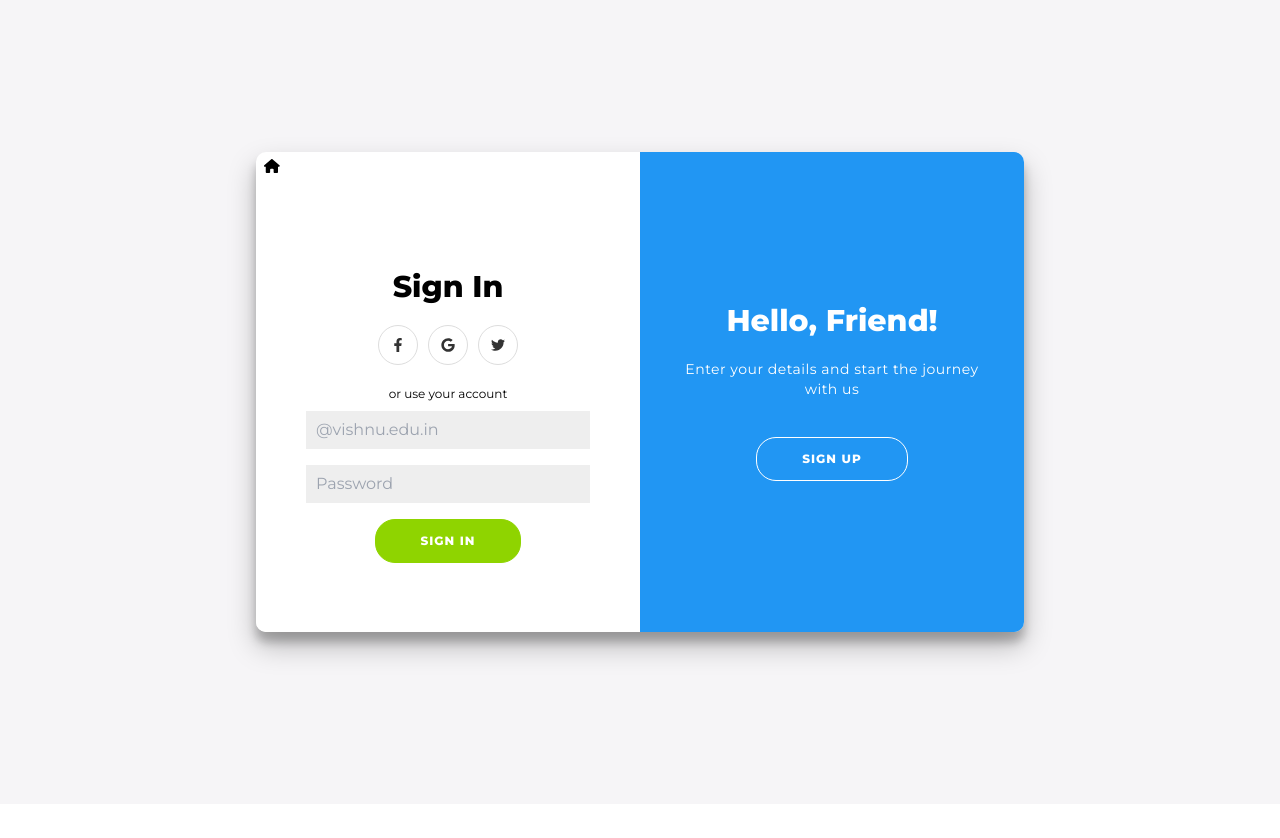
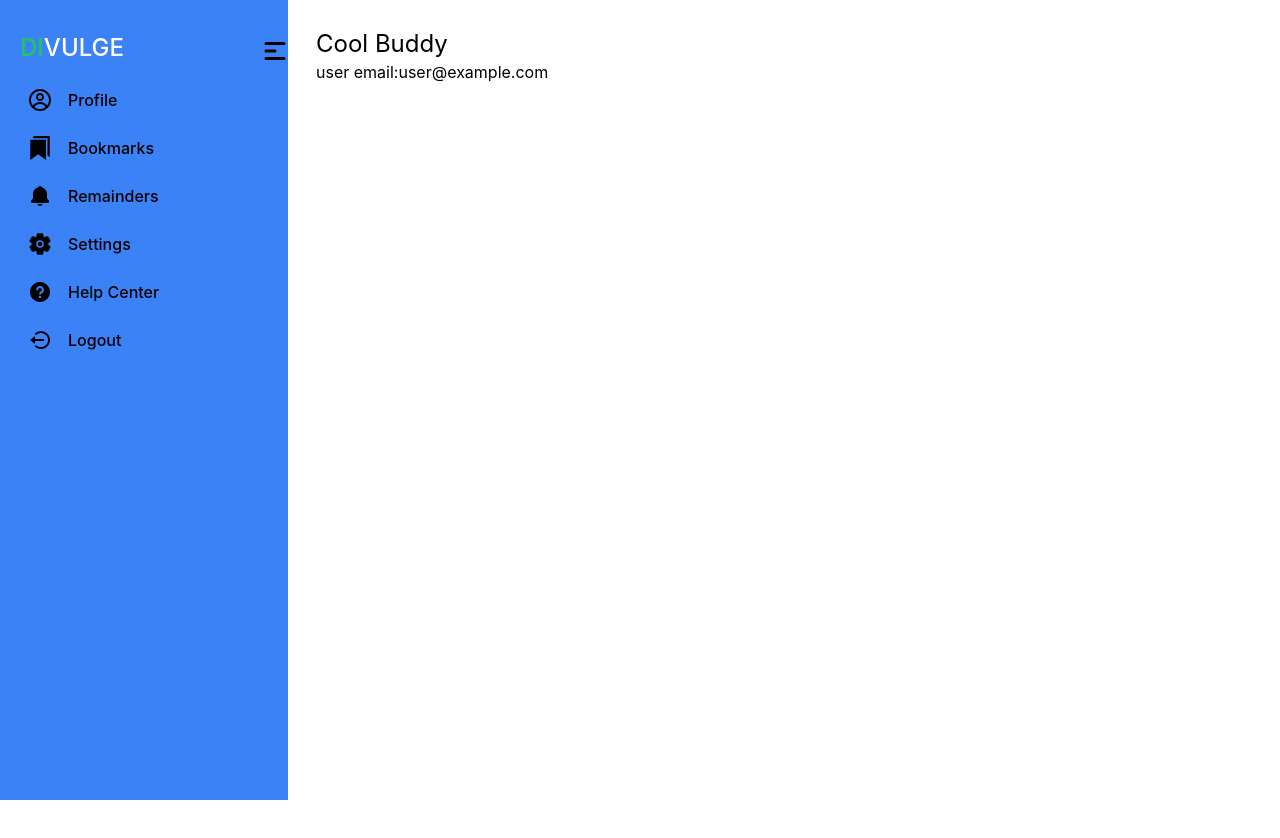
Before and after one commit to raghavendra-10/clgtwitter, a React (Create React App) app: page /dashboard in a window 1280 px wide. Before the commit this address led to /register. Shown: the top 838 px of the page. After the commit the page ends 800 px from the top, so only its background shows below. Built offline with nearby package versions, Linux system fonts and the light colour scheme; no server answers; sample sign-in values are in the browser's storage.

Commit message:
total login functionalityadded

```diff
--- a/src/App.js
+++ b/src/App.js
@@ -1,34 +1,33 @@
-import { BrowserRouter, Routes, Route, Navigate } from "react-router-dom";
-import React, { useState } from "react";
+import { Routes, Route, BrowserRouter } from "react-router-dom";
+import React from "react";
 import Home from "./components/Home";
 import SlideLogin from "./components/SlideLogin";
 import Dashboard from "./components/Dashboard";
+import { AuthContextProvider } from "./context/AuthContext";
+import ProtectedRoutes from "./components/ProtectedRoutes";
 
-// import './App.css';
+
 
 function App() {
-  const [isAuthenticated, setIsAuthenticated] = useState(false);
 
-  const handleLogout = () => {
-    setIsAuthenticated(false);
-
-  };
   return (
     <div className="App">
+      <AuthContextProvider>
         <BrowserRouter>
           <Routes>
             <Route path="/" element={<Home />} />
-          <Route
-            path="/register"
-            element={<SlideLogin setIsAuthenticated={setIsAuthenticated}/>}
-          />
+            <Route path="/register" element={<SlideLogin />} />
             <Route
               path="/dashboard"
-            element={isAuthenticated ? <Dashboard handleLogout={handleLogout}/> : <Navigate to="/register" />}
+              element={
+                <ProtectedRoutes>
+                  <Dashboard />
+                </ProtectedRoutes>
+              }
             />
           </Routes>
         </BrowserRouter>
-
+      </AuthContextProvider>
     </div>
   );
 }
--- a/src/components/Dashboard.jsx
+++ b/src/components/Dashboard.jsx
@@ -4,9 +4,22 @@ import { CgProfile } from 'react-icons/cg';
 import { IoBookmarksSharp } from 'react-icons/io5';
 import { BiSolidBell, BiSolidHelpCircle, BiLogOutCircle } from 'react-icons/bi';
 import { IoSettings } from 'react-icons/io5';
+import { UserAuth } from '../context/AuthContext';
+import { useNavigate } from 'react-router-dom';
 
-const Dashboard = ({handleLogout}) => {
+const Dashboard = () => {
   const [open, setOpen] = useState(true);
+  const {user,logout}=UserAuth()
+  const navigate = useNavigate();
+
+  const handleLogout=async () => {
+    try{
+      await logout();
+      navigate('/');
+    }catch(e){
+      console.log(e.message);
+    }
+  }
 
   return (
     <div className="flex">
@@ -101,9 +114,7 @@ const Dashboard = ({handleLogout}) => {
               className={`text-base font-medium flex-1 duration-200 ${
                 !open && "hidden"
               }`}
-              onClick={() => {
-                handleLogout();
-              }}
+              onClick={handleLogout}
             >
               Logout
             </span>
@@ -114,6 +125,7 @@ const Dashboard = ({handleLogout}) => {
 
       <div className="p-7">
         <h1 className="text-2xl">Cool Buddy</h1>
+        <p>user email:{user && user.email}</p>
       </div>
     </div>
   );
--- /dev/null
+++ b/src/components/ProtectedRoutes.js
@@ -0,0 +1,15 @@
+import React from 'react'
+import { Navigate } from 'react-router-dom'
+import { UserAuth } from '../context/AuthContext'
+
+
+const ProtectedRoutes = ({children}) => {
+    const {user} =UserAuth()
+    if(!user){
+        return <Navigate to="/"/>
+    }
+    return children;
+
+}
+
+export default ProtectedRoutes
--- a/src/components/SlideLogin.jsx
+++ b/src/components/SlideLogin.jsx
@@ -1,57 +1,51 @@
-import React, { useState} from "react";
-import { auth } from "../firebaseConfig";
+import React, { useState } from "react";
+// import { auth } from "../firebaseConfig";
 import { useNavigate } from "react-router-dom";
 import { toast } from "react-toastify";
 import "react-toastify/dist/ReactToastify.css";
 import { Link } from "react-router-dom";
 import { FontAwesomeIcon } from "@fortawesome/react-fontawesome";
 import { faHome } from "@fortawesome/free-solid-svg-icons";
+import { UserAuth } from "../context/AuthContext";
 
-import {
-  createUserWithEmailAndPassword,
-  signInWithEmailAndPassword,
-} from "firebase/auth";
+// import {
+//   createUserWithEmailAndPassword,
+//   signInWithEmailAndPassword,
+// } from "firebase/auth";
 import "./login.css";
 import { FaFacebookF, FaGoogle, FaTwitter } from "react-icons/fa";
 
-const SlideLogin = ({ setIsAuthenticated }) => {
+const SlideLogin = () => {
   const [isSignup, setIsSignup] = useState(false);
-  const [registerEmail, setRegisterEmail] = useState("");
-  const [registerPassword, setRegisterPassword] = useState("");
+  const [email, setEmail] = useState("");
+  const [password, setPassword] = useState("");
+
   const [loginEmail, setLoginEmail] = useState("");
   const [loginPassword, setLoginPassword] = useState("");
 
   const navigate = useNavigate();
+  const { signIn } = UserAuth();
 
-  const emailPattern = /^[a-zA-Z0-9._%+-]+@vishnu\.edu\.in$/;
-  const register = async () => {
+  const { createUser } = UserAuth();
+
+  const handleSubmit = async (e) => {
+    e.preventDefault();
+
     try {
-      if (!emailPattern.test(registerEmail)) {
-        toast.error("Please use a valid vishnu.edu.in email.");
-        return;
-      }
-
-      await createUserWithEmailAndPassword(auth, registerEmail, registerPassword);
-
-      toast.success("Registered successfully!");
-    } catch (error) {
-      toast.error(error.message);
+      await createUser(email, password);
+      toast.success("Registered Successfully");
+    } catch (e) {
+      toast.error(e.message);
     }
   };
+  const handleLoginSubmit = async (e) => {
+    e.preventDefault();
 
-  const login = async () => {
     try {
-      if (!emailPattern.test(loginEmail)) {
-        toast.error("Please use a valid vishnu.edu.in email.");
-        return;
-      }
-
-      await signInWithEmailAndPassword(auth, loginEmail, loginPassword);
-
-      setIsAuthenticated(true);
+      await signIn(loginEmail, loginPassword);
       navigate("/dashboard");
-    } catch (error) {
-      toast.error("Login failed. Please check your credentials.");
+    } catch (e) {
+      toast.error(e.message);
     }
   };
 
@@ -60,15 +54,15 @@ const SlideLogin = ({ setIsAuthenticated }) => {
   };
 
   return (
-
-
     <div className="body">
-
       <div className={`cont ${isSignup ? "right-panel-active" : ""}`}>
         <div className="form-cont sign-up-cont">
-        <div className="font-thin text-sm pl-2 pt-1 "><Link to="/"><FontAwesomeIcon icon={faHome} /></Link></div>
-          <div className="form">
-
+          <div className="font-thin text-sm pl-2 pt-1 ">
+            <Link to="/">
+              <FontAwesomeIcon icon={faHome} />
+            </Link>
+          </div>
+          <form className="form" onSubmit={handleSubmit}>
             <h1 className="h1 text-3xl">Create Account</h1>
             <div className="social-cont">
               <a href="/" className="a social">
@@ -88,7 +82,7 @@ const SlideLogin = ({ setIsAuthenticated }) => {
               type="email"
               name="email"
               onChange={(event) => {
-                setRegisterEmail(event.target.value);
+                setEmail(event.target.value);
               }}
               placeholder="@vishnu.edu.in"
             />
@@ -97,18 +91,22 @@ const SlideLogin = ({ setIsAuthenticated }) => {
               type="password"
               name="password"
               onChange={(event) => {
-                setRegisterPassword(event.target.value);
+                setPassword(event.target.value);
               }}
               placeholder="Password"
             />
-            <button className="button" onClick={register}>
+            <button className="button" type="submit">
               SignUp
             </button>
-          </div>
+          </form>
         </div>
         <div className="form-cont sign-in-cont">
-        <div className="font-thin text-sm pl-2 pt-1 "><Link to="/"><FontAwesomeIcon icon={faHome} /></Link></div>
-          <div className="form">
+          <div className="font-thin text-sm pl-2 pt-1 ">
+            <Link to="/">
+              <FontAwesomeIcon icon={faHome} />
+            </Link>
+          </div>
+          <form onSubmit={handleLoginSubmit} className="form">
             <h1 className="h1 text-3xl">Sign In</h1>
             <div className="social-cont">
               <a href="/" className="a social">
@@ -141,10 +139,10 @@ const SlideLogin = ({ setIsAuthenticated }) => {
               placeholder="Password"
             />
             {/* <a href="/" className="a">Forgot Your Password</a> */}
-            <button className="button" onClick={login}>
+            <button className="button" type="submit">
               Sign In
             </button>
-          </div>
+          </form>
         </div>
         <div className="overlay-cont">
           <div className="overlay">
@@ -170,7 +168,6 @@ const SlideLogin = ({ setIsAuthenticated }) => {
         </div>
       </div>
     </div>
-
   );
 };
 
--- /dev/null
+++ b/src/context/AuthContext.js
@@ -0,0 +1,44 @@
+import { createContext, useContext, useEffect, useState } from "react";
+import {
+  createUserWithEmailAndPassword,
+  signInWithEmailAndPassword,
+  signOut,
+  onAuthStateChanged,
+} from "firebase/auth";
+import { auth } from "../firebaseConfig";
+
+const UserContext = createContext();
+
+export const AuthContextProvider = ({ children }) => {
+  const [user, setUser] = useState({});
+  const createUser = (email, password) => {
+    return createUserWithEmailAndPassword(auth, email, password);
+  };
+
+  const signIn = (loginEmail, loginPassword) => {
+    return signInWithEmailAndPassword(auth, loginEmail, loginPassword);
+  };
+
+  const logout = () => {
+    return signOut(auth);
+  };
+
+  useEffect(() => {
+    const unsubcribe = onAuthStateChanged(auth, (currentUser) => {
+      setUser(currentUser);
+    });
+    return () => {
+      unsubcribe();
+    };
+  });
+
+  return (
+    <UserContext.Provider value={{ createUser, user, logout, signIn }}>
+      {children}
+    </UserContext.Provider>
+  );
+};
+
+export const UserAuth = () => {
+  return useContext(UserContext);
+};
--- a/src/firebaseConfig.js
+++ b/src/firebaseConfig.js
@@ -19,5 +19,5 @@ const firebaseConfig = {
 
 // Initialize Firebase
 const app = initializeApp(firebaseConfig);
-// const analytics = getAnalytics(app);
+export default app
 export const auth = getAuth(app)
```
Lines whose indentation alone changed are shown as unchanged.
